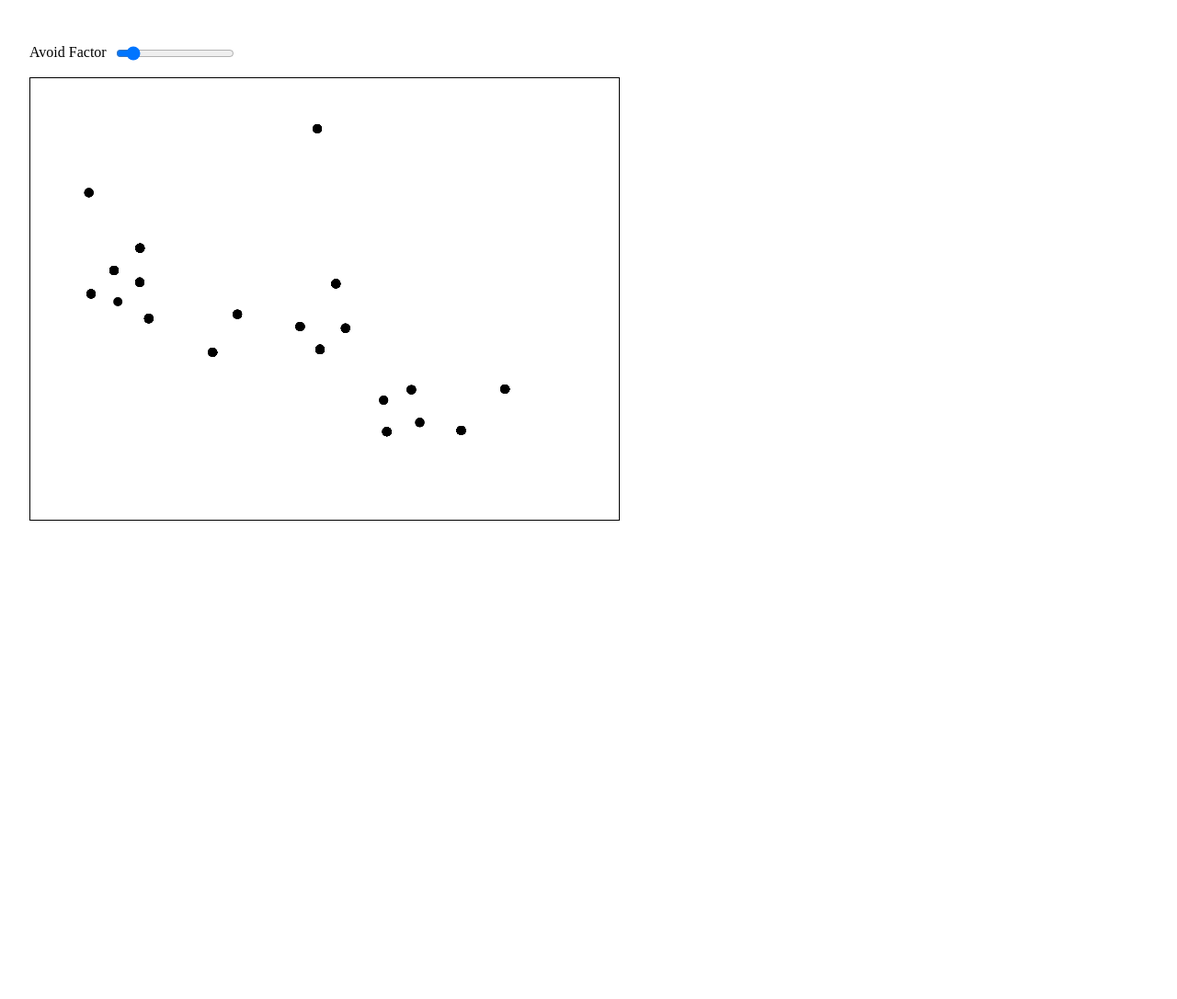
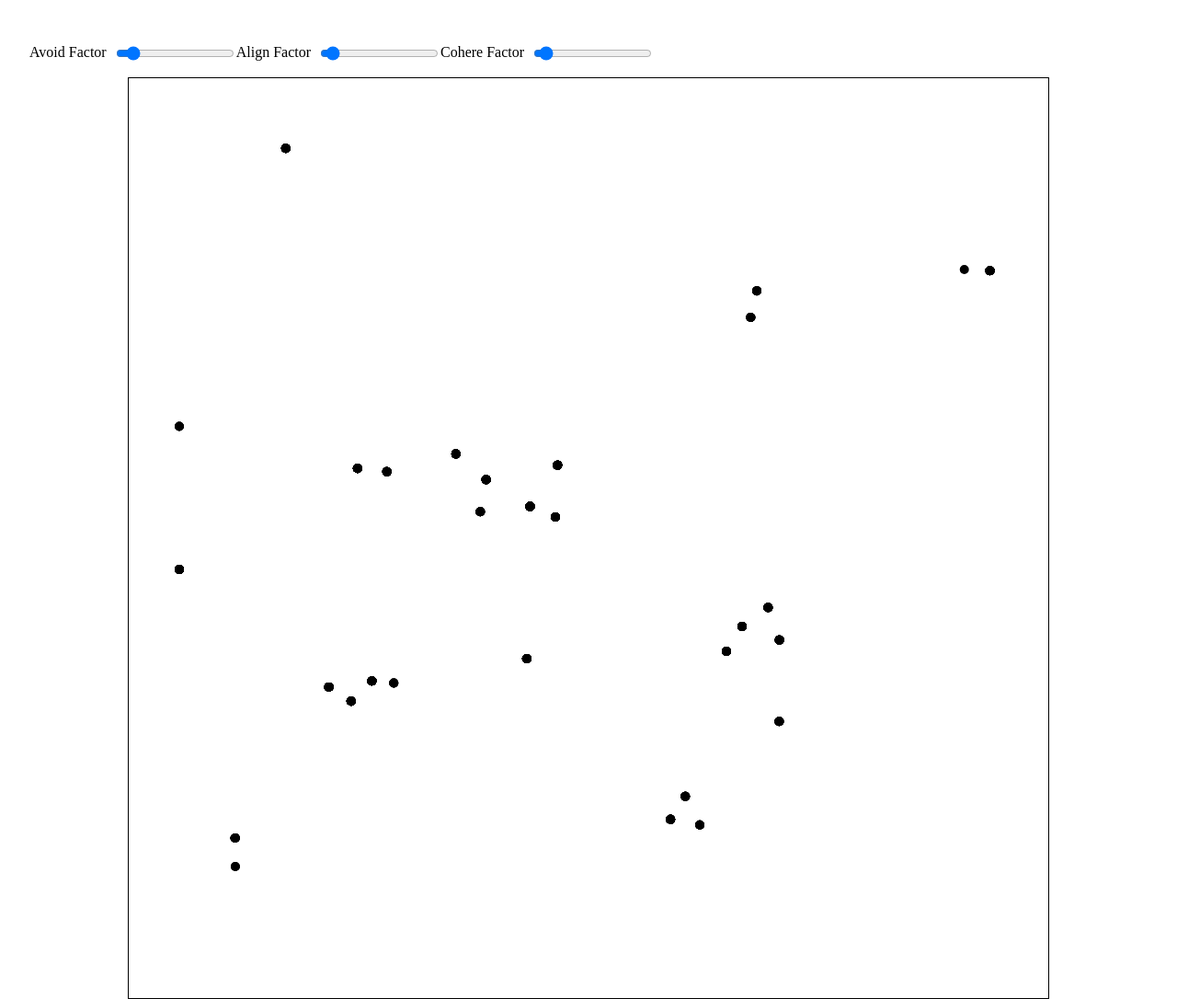
Before and after one commit to harryganz/boids, a website: page index.html in a window 1280 px wide. Shown: the whole page at 92% size. Before the commit the page ends 800 px from the top, so only its background shows below. Drawn offline with Linux system fonts and the light colour scheme.

Commit message:
Adds more controls and listeners as well as some styles

```diff
--- a/boids.css
+++ b/boids.css
@@ -1,12 +1,35 @@
 html, body {
 	margin: 0;
 	height: 100%;
+	font-size: 16px;
 }
 #content {
 	padding: 2em;
 }
 #canvas {
+	display: block;
 	border: 1px solid #000;
+	margin: 0 auto;
+	width: 280px;
+	height: 280px;
+}
+@media screen and (min-width: 500px) {
+	#canvas {
+		width: 400px;
+		height: 400px;
+	}
+}
+@media screen and (min-width: 700px) {
+	#canvas {
+		width: 600px;
+		height: 600px;
+	}
+}
+@media screen and (min-width: 1200px) {
+	#canvas {
+		width: 1000px;
+		height: 1000px;
+	}
 }
 .form-group {
 	display: flex;
@@ -15,6 +38,7 @@ html, body {
 }
 .form-group.inline {
 	flex-direction: row;
+	flex-wrap: wrap;
 }
 .form-item {
 	display: flex;
--- a/boids.js
+++ b/boids.js
@@ -13,6 +13,8 @@ var __assign = (this && this.__assign) || function () {
 var canvas = document.getElementById('canvas');
 var ctx = canvas.getContext('2d');
 var avoidFactorInput = document.getElementById('avoid-factor-input');
+var alignFactorInput = document.getElementById('align-factor-input');
+var cohereFactorInput = document.getElementById('cohere-factor-input');
 var Boid = /** @class */ (function () {
     /**
      * Boid represents a "bird like object" that engages in flocking behavior with other boids.
@@ -181,6 +183,7 @@ function dist(p1, p2) {
 // boid list global object
 // and global canvas options
 var boids = [];
+var n = 30;
 var canvasOpts = { width: canvas.width, height: canvas.height, avoidFactor: parseFloat(avoidFactorInput === null || avoidFactorInput === void 0 ? void 0 : avoidFactorInput.value) / 100 * 0.5 || 0.05, alignFactor: 0.01, cohereFactor: 0.01, neighborDist: 100, closeDist: 30, buffer: 55, minSpeed: 30, maxSpeed: 50 };
 var boidOpts = { size: 5 };
 /**
@@ -190,7 +193,7 @@ function init() {
     if (canvas == null || ctx == null)
         return;
     // Create 10 boids
-    for (var i = 0; i < 20; i++) {
+    for (var i = 0; i < n; i++) {
         var boid = new Boid(Math.random() * (canvas.width - 20) + 10, Math.random() * (canvas.height - 20) + 10, canvasOpts, __assign(__assign({}, boidOpts), { vx: Math.random() * 2 * canvasOpts.maxSpeed - canvasOpts.maxSpeed, vy: Math.random() * 2 * canvasOpts.maxSpeed - canvasOpts.maxSpeed }));
         boids.push(boid);
         boid.draw(ctx);
@@ -224,6 +227,18 @@ avoidFactorInput === null || avoidFactorInput === void 0 ? void 0 : avoidFactorI
         canvasOpts.avoidFactor = parseFloat(val) / 100 * 0.5;
     }
 });
+alignFactorInput === null || alignFactorInput === void 0 ? void 0 : alignFactorInput.addEventListener('change', function () {
+    var val = alignFactorInput.value;
+    if (val) {
+        canvasOpts.alignFactor = parseFloat(val) / 100 * 0.5;
+    }
+});
+cohereFactorInput === null || cohereFactorInput === void 0 ? void 0 : cohereFactorInput.addEventListener('change', function () {
+    var val = cohereFactorInput.value;
+    if (val) {
+        canvasOpts.cohereFactor = parseFloat(val) / 100 * 0.5;
+    }
+});
 // Intialize canvas and run animation
 window.onload = function () {
     init();
--- a/index.html
+++ b/index.html
@@ -13,8 +13,17 @@
 				<label>Avoid Factor</label>
 				<input type="range" min="0" max="100" value="10" id="avoid-factor-input" />
 			</div>
+			<div class="form-item">
+				<label>Align Factor</label>
+				<input type="range" min="0" max="100" value="5" id="align-factor-input" />
+			</div>
+			<div class="form-item">
+				<label>Cohere Factor</label>
+				<input type="range" min="0" max="100" value="5" id="cohere-factor-input" />
+			</div>
+
 		</div>
-		<canvas width="640" height="480" id="canvas"/>
+		<canvas id="canvas" width="1000" height="1000"/>
 	</div>
 </body>
 </html>
```
Also changed, not shown: boids.ts (+16 -1 lines).
